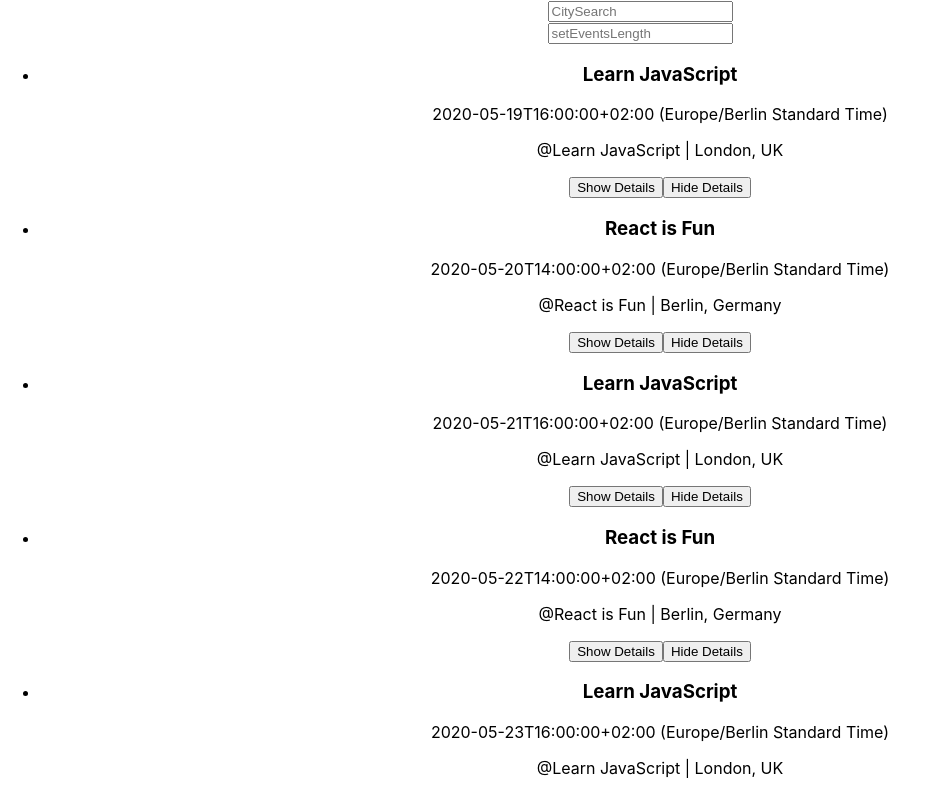
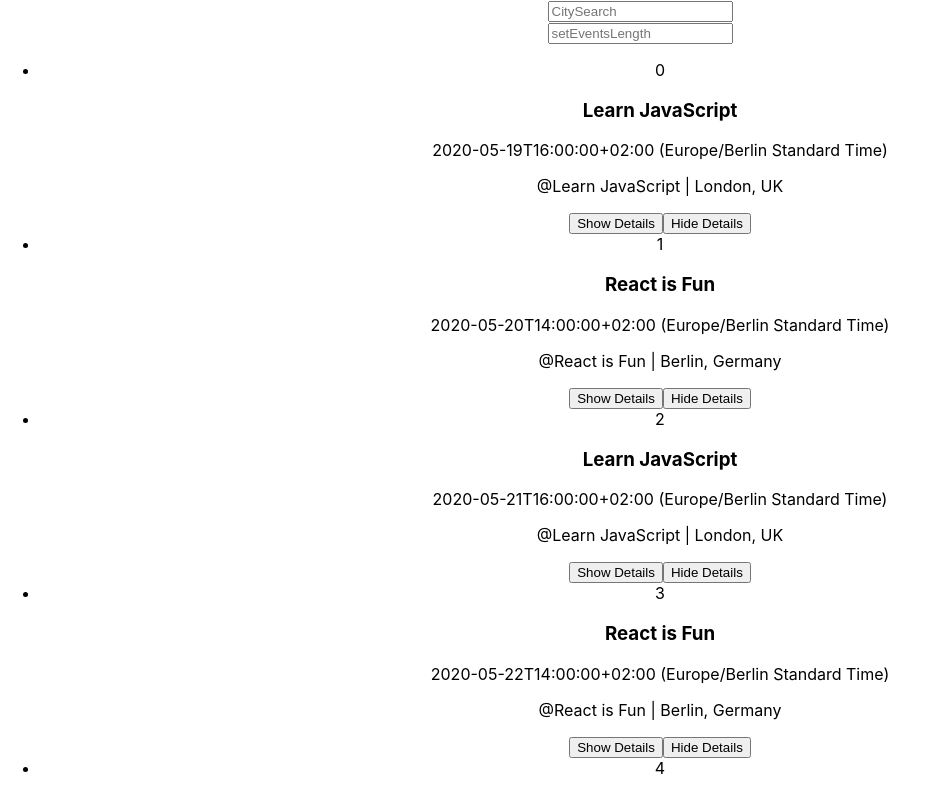
Before and after one commit to klbeg/meet, a React (Create React App) app: page / in a window 1280 px wide. Shown: the top 794 px of the page, without its empty margins (0-928 px from the left). Built offline with nearby package versions, Linux system fonts and the light colour scheme.

Commit message:
troubleshooting EventList.test: -now uses state.eventsLength if no value for props.numOfEvents App.test: -troubleshooting integrated EventsList test

```diff
--- a/src/App.js
+++ b/src/App.js
@@ -10,7 +10,7 @@
   state = {
     events: [],
     locations: [],
-    numOfEvents: 32,
+    numOfEvents: null,
   };
 
   /*
@@ -34,10 +34,10 @@
     this.setState({
       numOfEvents: value,
     });
-  };
-
-  testMethod = () => {
-    console.log('this is working!');
+    console.log(
+      'numOfEvents in the func updateNumberOfEvents: ',
+      this.state.numOfEvents
+    );
   };
 
   updateEvents = (location) => {
@@ -58,12 +58,8 @@
         <CitySearch
           locations={this.state.locations}
           updateEvents={this.updateEvents}
-          testMethod={this.testMethod}
         />
-        <NumberOfEvents
-          testMethod={this.testMethod}
-          updateNumberOfEvents={this.updateNumberOfEvents}
-        />
+        <NumberOfEvents updateNumberOfEvents={this.updateNumberOfEvents} />
         <EventList
           events={this.state.events}
           numOfEvents={this.state.numOfEvents}
--- a/src/CitySearch.js
+++ b/src/CitySearch.js
@@ -7,17 +7,11 @@
     showSuggestions: undefined,
   };
 
-  handleTestMethod = () => {
-    console.log(this.props.testMethod);
-  };
-
   handleItemClicked = (suggestion) => {
     this.setState({
       query: suggestion,
       showSuggestions: false,
     });
-
-    console.log('updateEvents: ', this.props.updateEvents);
     this.props.updateEvents(suggestion);
   };
 
@@ -42,8 +36,7 @@
           className="city"
           placeholder="CitySearch"
           value={this.state.query}
-          //onChange={this.handleInputChange}
-          onChange={this.handleTestMethod}
+          onChange={this.handleInputChange}
           onFocus={() => {
             this.setState({ showSuggestions: true });
           }}
--- a/src/EventList.js
+++ b/src/EventList.js
@@ -5,18 +5,27 @@
 
 class EventList extends Component {
   state = {
-    eventsLength: [],
+    eventsLength: 32,
   };
+
   render() {
     const { events, numOfEvents } = this.props;
     return (
       <ul className="EventList">
         {/* {this.props.events.map((event) => ( */}
-        {mockData.slice(0, 32).map((event) => (
-          <li key={event.id}>
-            <Event event={event} />
-          </li>
-        ))}
+        {mockData
+          .slice(
+            0,
+            this.props.numOfEvents
+              ? this.props.numOfEvents
+              : this.state.eventsLength
+          )
+          .map((event, i) => (
+            <li key={event.id}>
+              <span>{i}</span>
+              <Event event={event} />
+            </li>
+          ))}
       </ul>
     );
   }
--- a/src/NumberOfEvents.js
+++ b/src/NumberOfEvents.js
@@ -5,16 +5,11 @@
     eventsLength: 32,
   };
 
-  handleTestMethod = () => {
-    console.log(this.props.testMethod);
-  };
-
   handleUpdateEventsLength = (event) => {
     const value = parseInt(event.target.value);
     this.setState({
       eventsLength: value,
     });
-
     this.props.updateNumberOfEvents(value);
   };
 
@@ -23,7 +18,7 @@
       <div>
         <input
           className="setEventsLength"
-          onChange={this.handleTestMethod}
+          onChange={this.handleUpdateEventsLength}
           type="text"
           placeholder="setEventsLength"
         />
```
Also changed, not shown: 2 other files (tests, documents, lock files or other folders).
